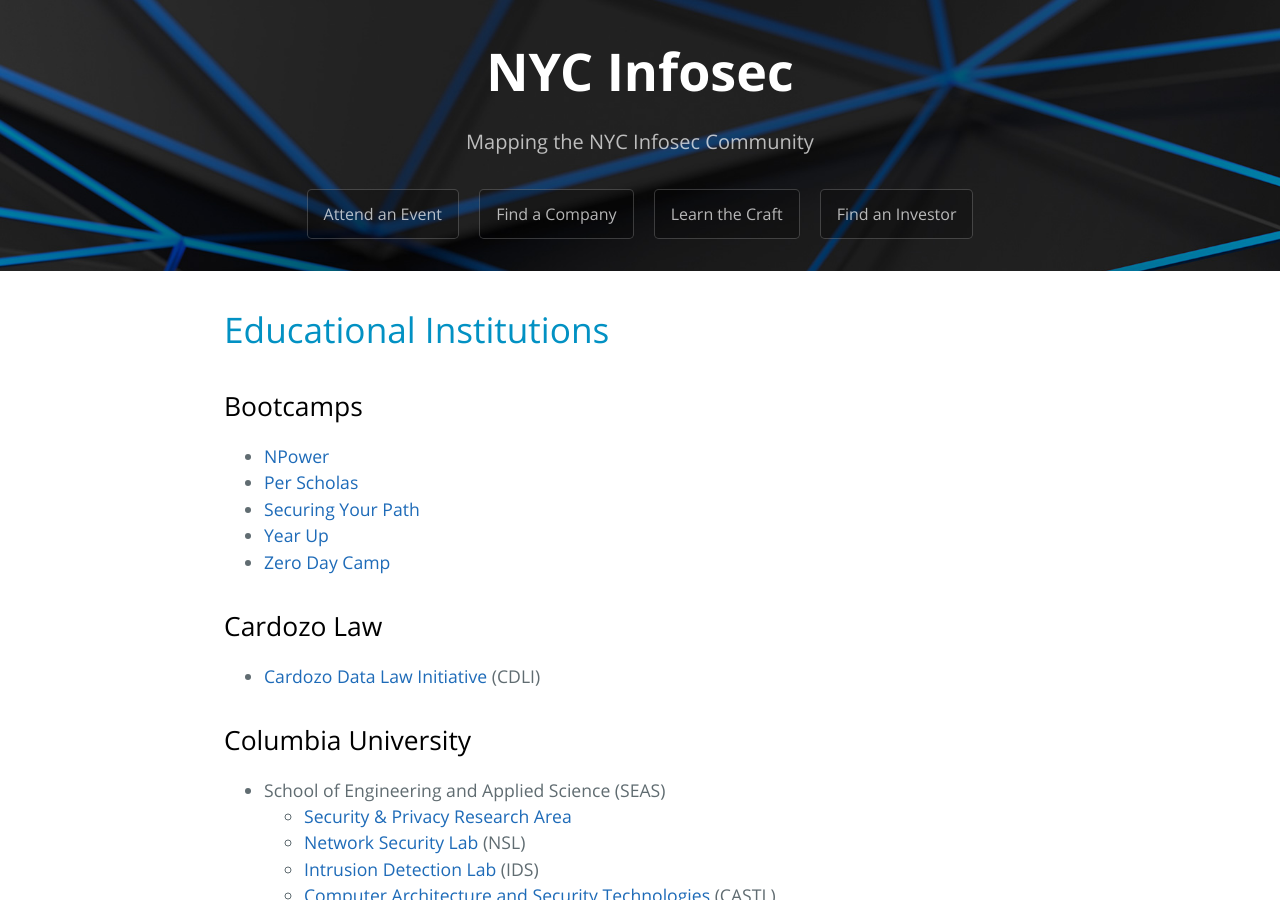
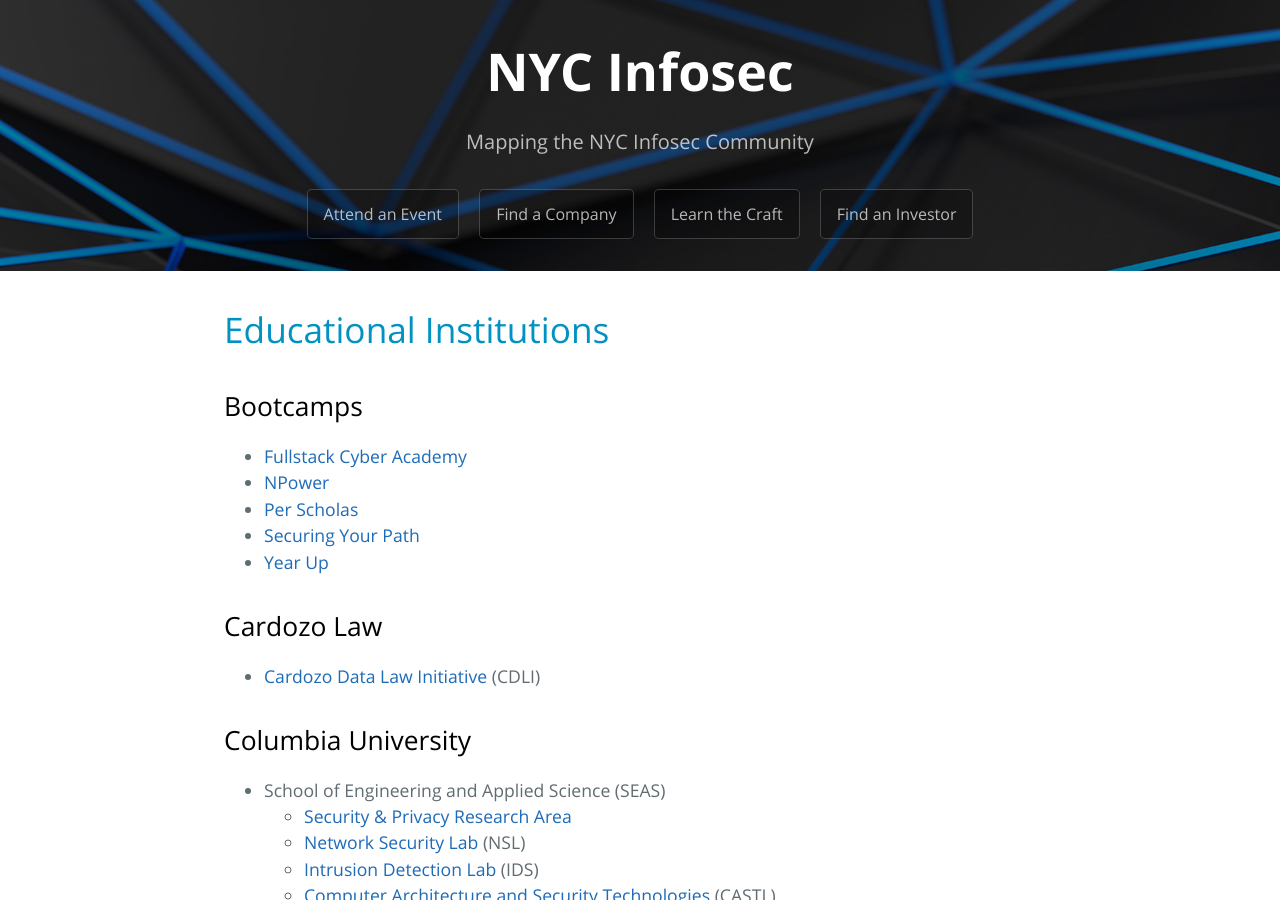
Before and after one commit to trailofbits/nyc-infosec, a Jekyll site: the page built from learn.md, in a window 1280 px wide and 900 px high. Built offline with Jekyll 4.4.1, drawn with Linux system fonts in a browser that asks for light colours; our own code applies the rules of GitHub Pages for plain Markdown files.

Commit message:
add 'fullstack cyber academy'
part of the new york works program

```diff
--- a/learn.md
+++ b/learn.md
@@ -8,11 +8,11 @@
 
 ## Bootcamps
 
+* [Fullstack Cyber Academy](https://cyber.fullstackacademy.com/)
 * [NPower](http://www.npower.org/Locations/New-York.aspx)
 * [Per Scholas](https://perscholas.org/apply/cybersecurity)
 * [Securing Your Path](http://www.securingyourpath.com/)
 * [Year Up](https://www.yearup.org/)
-* [Zero Day Camp](https://zeroday.camp/)
 
 ## Cardozo Law
 
```
